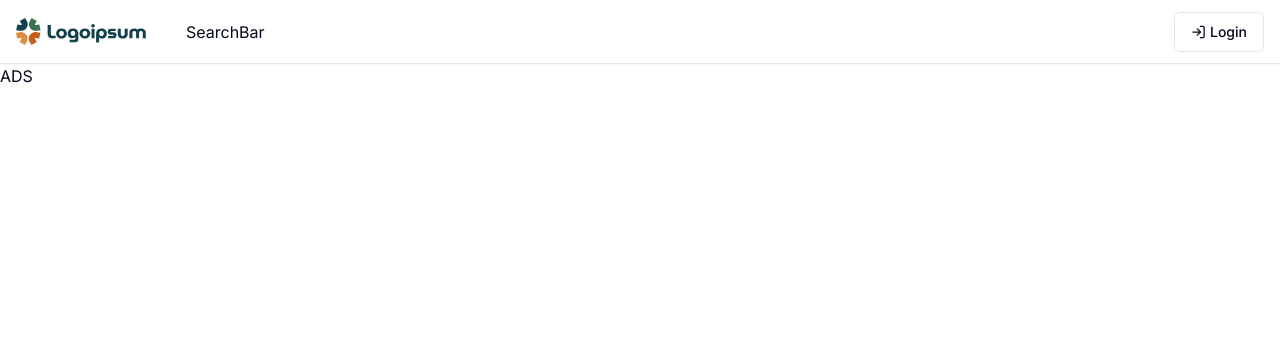
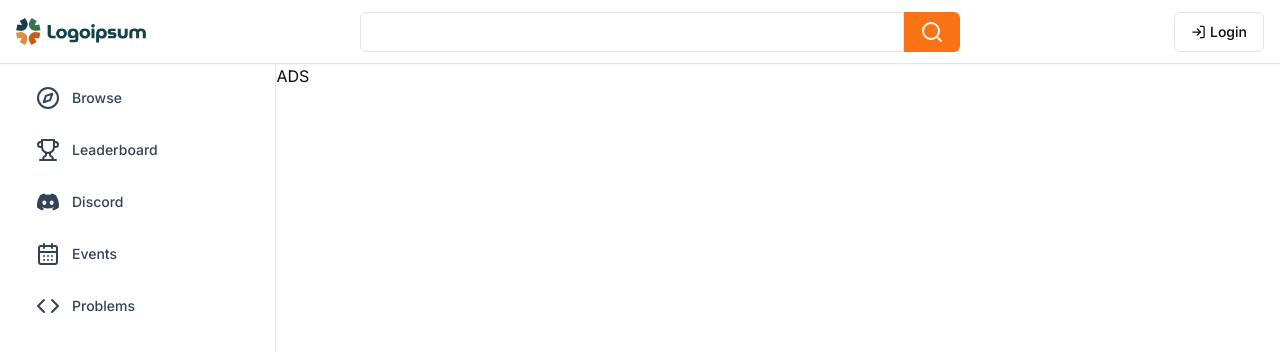
Before and after one commit to HaitarDev/Course-Lms, a Next.js app: page / in a window 1280 px wide. Shown: the top 352 px of the page. Built offline with nearby package versions, Linux system fonts and the light colour scheme.

Commit message:
add sidebar && searchbar

```diff
--- a/src/app/(dashboard)/_components/MobileSidebar.tsx
+++ b/src/app/(dashboard)/_components/MobileSidebar.tsx
@@ -3,8 +3,11 @@ import { Button } from "@/components/ui/button";
 import { Sheet, SheetContent, SheetTrigger } from "@/components/ui/sheet";
 import { SIDEBAR_TABS } from "@/lib/const";
 import { Menu } from "lucide-react";
+import { useRouter } from "next/navigation";
 
 function MobileSidebar() {
+  const router = useRouter();
+
   return (
     <Sheet>
       <SheetTrigger>
@@ -19,7 +22,9 @@ function MobileSidebar() {
             <Button
               key={tab.label}
               variant={"ghost"}
+              size={"lg"}
               className="w-full justify-start gap-3 text-slate-700"
+              onClick={() => router.push(tab.href)}
             >
               {tab.icon}
               {tab.label}
--- a/src/app/globals.css
+++ b/src/app/globals.css
@@ -5,64 +5,47 @@
 @layer base {
   :root {
     --background: 0 0% 100%;
-    --foreground: 222.2 84% 4.9%;
-
+    --foreground: 20 14.3% 4.1%;
     --card: 0 0% 100%;
-    --card-foreground: 222.2 84% 4.9%;
-
+    --card-foreground: 20 14.3% 4.1%;
     --popover: 0 0% 100%;
-    --popover-foreground: 222.2 84% 4.9%;
-
-    --primary: 222.2 47.4% 11.2%;
-    --primary-foreground: 210 40% 98%;
-
-    --secondary: 210 40% 96.1%;
-    --secondary-foreground: 222.2 47.4% 11.2%;
-
-    --muted: 210 40% 96.1%;
-    --muted-foreground: 215.4 16.3% 46.9%;
-
-    --accent: 210 40% 96.1%;
-    --accent-foreground: 222.2 47.4% 11.2%;
-
+    --popover-foreground: 20 14.3% 4.1%;
+    --primary: 24.6 95% 53.1%;
+    --primary-foreground: 60 9.1% 97.8%;
+    --secondary: 60 4.8% 95.9%;
+    --secondary-foreground: 24 9.8% 10%;
+    --muted: 60 4.8% 95.9%;
+    --muted-foreground: 25 5.3% 44.7%;
+    --accent: 60 4.8% 95.9%;
+    --accent-foreground: 24 9.8% 10%;
     --destructive: 0 84.2% 60.2%;
-    --destructive-foreground: 210 40% 98%;
-
-    --border: 214.3 31.8% 91.4%;
-    --input: 214.3 31.8% 91.4%;
-    --ring: 222.2 84% 4.9%;
-
+    --destructive-foreground: 60 9.1% 97.8%;
+    --border: 20 5.9% 90%;
+    --input: 20 5.9% 90%;
+    --ring: 24.6 95% 53.1%;
     --radius: 0.5rem;
   }
 
   .dark {
-    --background: 222.2 84% 4.9%;
-    --foreground: 210 40% 98%;
-
-    --card: 222.2 84% 4.9%;
-    --card-foreground: 210 40% 98%;
-
-    --popover: 222.2 84% 4.9%;
-    --popover-foreground: 210 40% 98%;
-
-    --primary: 210 40% 98%;
-    --primary-foreground: 222.2 47.4% 11.2%;
-
-    --secondary: 217.2 32.6% 17.5%;
-    --secondary-foreground: 210 40% 98%;
-
-    --muted: 217.2 32.6% 17.5%;
-    --muted-foreground: 215 20.2% 65.1%;
-
-    --accent: 217.2 32.6% 17.5%;
-    --accent-foreground: 210 40% 98%;
-
-    --destructive: 0 62.8% 30.6%;
-    --destructive-foreground: 210 40% 98%;
-
-    --border: 217.2 32.6% 17.5%;
-    --input: 217.2 32.6% 17.5%;
-    --ring: 212.7 26.8% 83.9%;
+    --background: 20 14.3% 4.1%;
+    --foreground: 60 9.1% 97.8%;
+    --card: 20 14.3% 4.1%;
+    --card-foreground: 60 9.1% 97.8%;
+    --popover: 20 14.3% 4.1%;
+    --popover-foreground: 60 9.1% 97.8%;
+    --primary: 20.5 90.2% 48.2%;
+    --primary-foreground: 60 9.1% 97.8%;
+    --secondary: 12 6.5% 15.1%;
+    --secondary-foreground: 60 9.1% 97.8%;
+    --muted: 12 6.5% 15.1%;
+    --muted-foreground: 24 5.4% 63.9%;
+    --accent: 12 6.5% 15.1%;
+    --accent-foreground: 60 9.1% 97.8%;
+    --destructive: 0 72.2% 50.6%;
+    --destructive-foreground: 60 9.1% 97.8%;
+    --border: 12 6.5% 15.1%;
+    --input: 12 6.5% 15.1%;
+    --ring: 20.5 90.2% 48.2%;
   }
 }
 
--- a/src/app/layout.tsx
+++ b/src/app/layout.tsx
@@ -4,6 +4,7 @@ import "./globals.css";
 import { cn } from "@/lib/utils";
 import { ClerkProvider } from "@clerk/nextjs";
 import Navbar from "@/components/globals/Navbar";
+import SideBar from "@/components/globals/SideBar";
 
 const inter = Inter({ subsets: ["latin"] });
 
@@ -22,7 +23,10 @@ export default function RootLayout({
       <ClerkProvider>
         <body className={cn("min-h-screen h-screen", inter.className)}>
           <Navbar />
-          <main className="h-full">{children}</main>
+          <main className="h-full flex">
+            <SideBar />
+            <div className="w-full">{children}</div>
+          </main>
         </body>
       </ClerkProvider>
     </html>
--- a/src/components/globals/Navbar.tsx
+++ b/src/components/globals/Navbar.tsx
@@ -1,8 +1,7 @@
-import { LogIn, Menu } from "lucide-react";
-import { Button } from "../ui/button";
 import Image from "next/image";
 import LoginBtn from "./LoginBtn";
 import MobileSidebar from "@/app/(dashboard)/_components/MobileSidebar";
+import SearchBar from "../ui/SearchBar";
 
 function Navbar() {
   return (
@@ -21,10 +20,11 @@ function Navbar() {
             alt="logo"
             width={130}
             height={60}
-            className=""
           />
         </div>
-        <div className="flex-grow mx-10">SearchBar</div>
+        <div className=" mx-10 lg:w-[600px]">
+          <SearchBar />
+        </div>
         <LoginBtn />
       </div>
     </div>
--- /dev/null
+++ b/src/components/globals/SideBar.tsx
@@ -0,0 +1,27 @@
+"use client";
+import { SIDEBAR_TABS } from "@/lib/const";
+import { Button } from "../ui/button";
+import { useRouter } from "next/navigation";
+
+function sideBar() {
+  const router = useRouter();
+  return (
+    <div className="hidden lg:block w-[350px] border-r p-1 ">
+      <div className="my-2 flex flex-col gap-2">
+        {SIDEBAR_TABS.map((tab) => (
+          <Button
+            key={tab.label}
+            variant={"ghost"}
+            size={"lg"}
+            className="w-full justify-start gap-3 text-slate-700"
+            onClick={() => router.push(tab.href)}
+          >
+            {tab.icon}
+            {tab.label}
+          </Button>
+        ))}
+      </div>
+    </div>
+  );
+}
+export default sideBar;
--- /dev/null
+++ b/src/components/ui/SearchBar.tsx
@@ -0,0 +1,15 @@
+import { Search } from "lucide-react";
+import { Button } from "./button";
+import { Input } from "./input";
+
+function SearchBar() {
+  return (
+    <form action="" className="flex max-w-2xl">
+      <Input className="rounded-r-none focus-visible:ring-0 focus-visible:ring-offset-0" />
+      <Button className="rounded-l-none ">
+        <Search />
+      </Button>
+    </form>
+  );
+}
+export default SearchBar;
```
